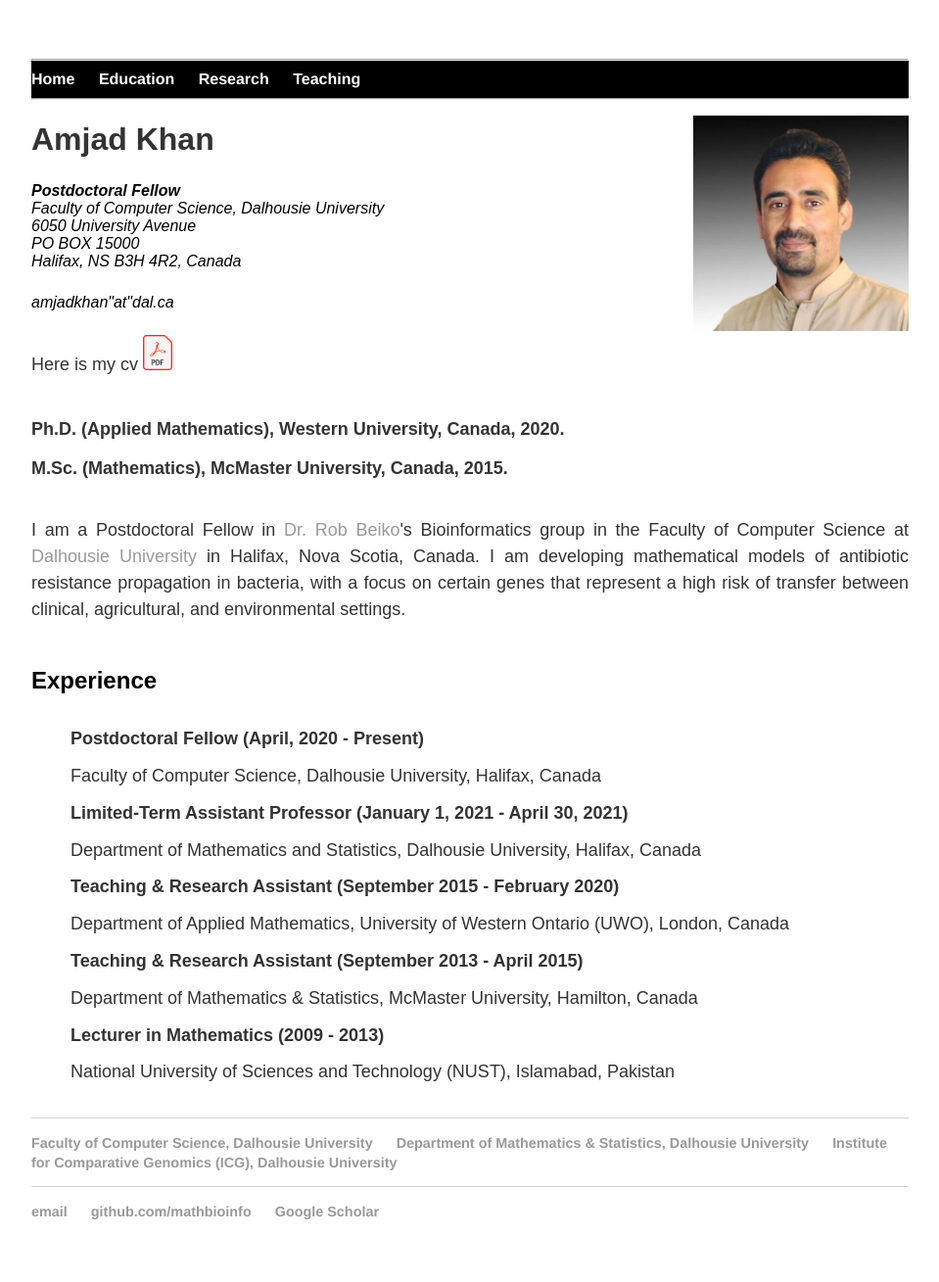
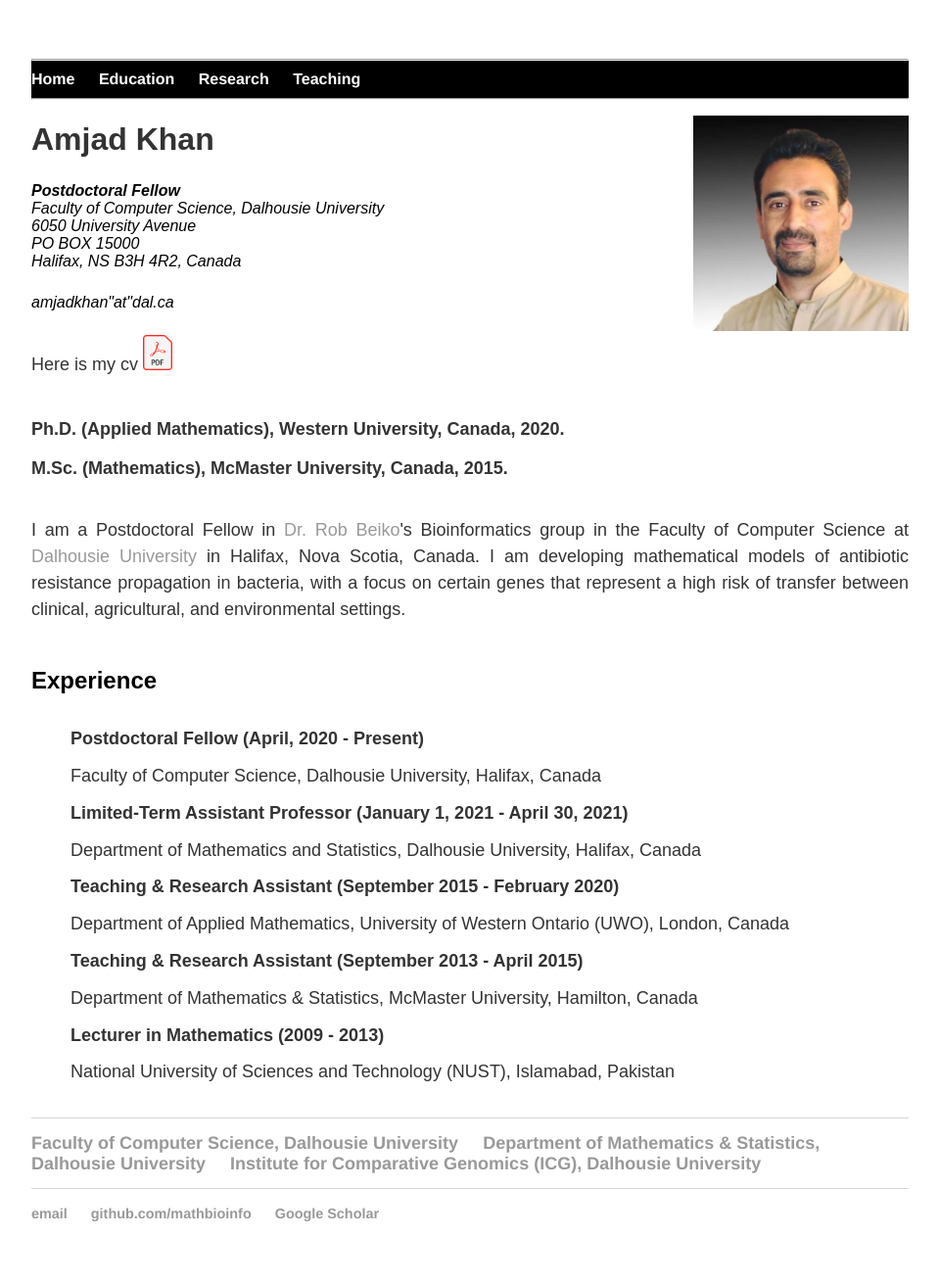
Before and after one commit to MathBioInfo/amjadkhan, a Jekyll site: the page index.html, which Jekyll copies as it is, in a window 1280 px wide. Shown: the whole page at 98% size, without its empty margins (160-1119 px from the left). Built offline with Jekyll 4.4.1, drawn with Linux system fonts in a browser that asks for light colours.

Commit message:
Update index.html

```diff
--- a/index.html
+++ b/index.html
@@ -71,7 +71,7 @@
 		</div><!-- /.container -->
 
 		<footer>
-                <ul>
+                <ul><font size="4">
 
 				<li><a href="https://www.dal.ca/faculty/computerscience.html" target="_blank">Faculty of Computer Science, Dalhousie University</a></li>
 				<li><a href="https://www.dal.ca/faculty/science/math-stats.html" target="_blank">Department of Mathematics & Statistics, Dalhousie University</a></li>
```
